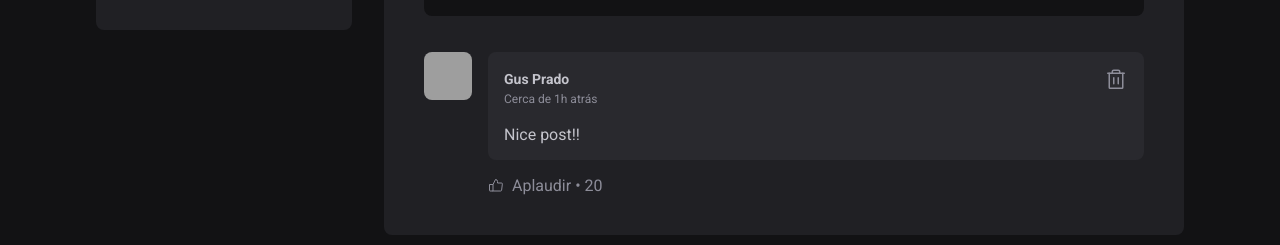
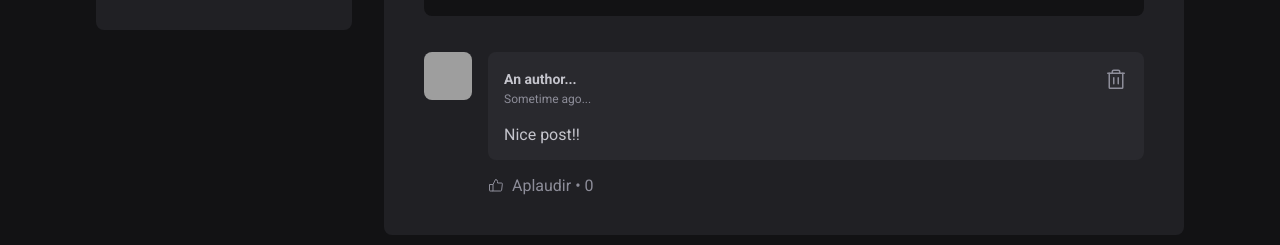
Before and after one commit to GusPrado/vite-react-feed, a React (Vite) app: page / in a window 1280 px wide. Shown: the part 375-620 px from the top of the page. Built offline with nearby package versions, Linux system fonts and the light colour scheme; grey boxes are pictures that could not be loaded; the HTML template or start-up script is replaced by a standard one.

Commit message:
feat(comment): Add like increment

```diff
--- a/src/components/Comment/index.jsx
+++ b/src/components/Comment/index.jsx
@@ -1,8 +1,15 @@
 import { ThumbsUp, Trash } from 'phosphor-react';
+import { useState } from 'react';
 import { Avatar } from '../Avatar';
 import styles from './comment.module.css';
 
 export function Comment({ content, handleDeleteComment }) {
+  const [likeCount, setLikeCount] = useState(0);
+
+  const handleLikeComment = () => {
+    setLikeCount(likeCount + 1);
+  };
+
   return (
     <div className={styles.comment}>
       <Avatar hasBorder={false} src='https://github.com/gusprado.png' />
@@ -11,9 +18,9 @@
         <div className={styles.commentContent}>
           <header>
             <div className={styles.authorAndTime}>
-              <strong>Gus Prado</strong>
+              <strong>An author...</strong>
               <time title='23 de Junho 20:40' dateTime='2022-06-23 20:40:00'>
-                Cerca de 1h atrás
+                Sometime ago...
               </time>
             </div>
 
@@ -29,9 +36,9 @@
         </div>
 
         <footer>
-          <button>
+          <button onClick={handleLikeComment}>
             <ThumbsUp />
-            Aplaudir <span>20</span>
+            Aplaudir <span>{likeCount}</span>
           </button>
         </footer>
       </div>
```
